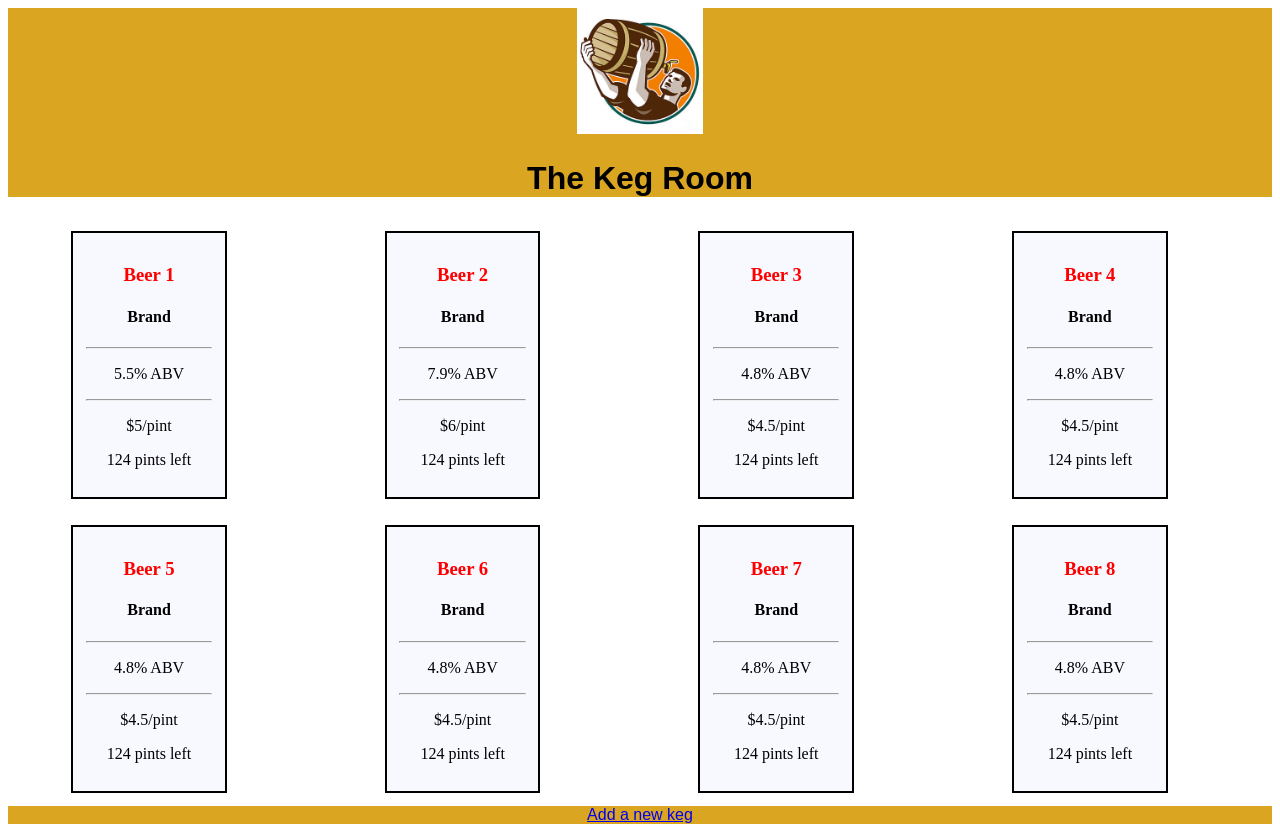
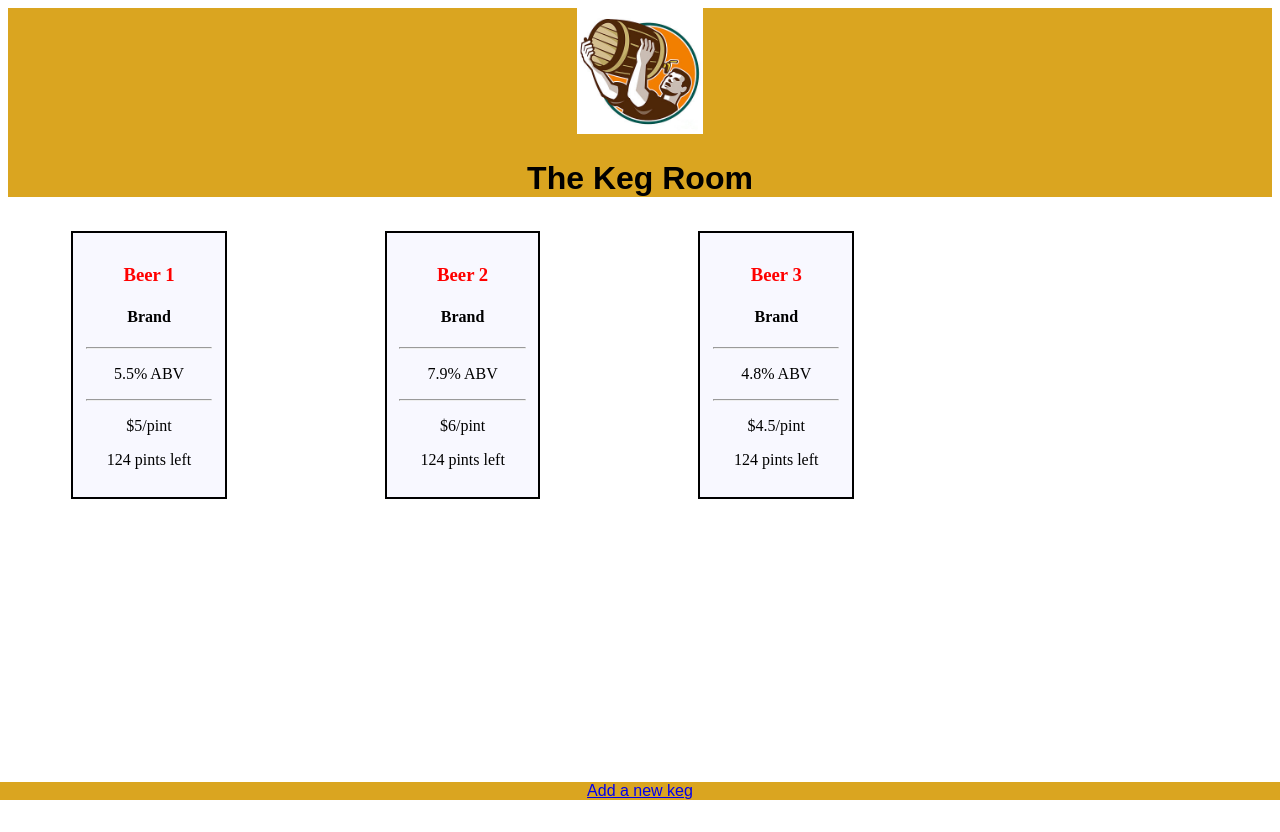
Before and after one commit to eswotinsky/keg-room-react, a React app: page /#/ in a window 1280 px wide. After the commit the page ends 800 px from the top, so only its background shows below. Built offline with nearby package versions, Linux system fonts and the light colour scheme.

Commit message:
refactor kegList data into App.jsx

```diff
--- a/src/components/App.jsx
+++ b/src/components/App.jsx
@@ -6,12 +6,50 @@ import KegList from './KegList';
 import AddKegForm from './AddKegForm';
 import Error404 from './Error404';
 
-function App(){
+class App extends React.Component {
+
+  constructor(props) {
+    super(props);
+    this.state = {
+      kegList: [
+        {
+          name: 'Beer 1',
+          brand: 'Brand',
+          price: 5,
+          alcoholContent: 5.5,
+          pintsLeft:124
+        },
+        {
+          name: 'Beer 2',
+          brand: 'Brand',
+          price: 6,
+          alcoholContent: 7.9,
+          pintsLeft:124
+        },
+        {
+          name: 'Beer 3',
+          brand: 'Brand',
+          price: 4.5,
+          alcoholContent: 4.8,
+          pintsLeft:124
+        }
+      ]
+    };
+    this.handleNewKeg = this.handleNewKeg.bind(this);
+  }
+
+  handleNewKeg(keg) {
+    let newState = Object.assign({}, this.state.kegList);
+  }
+
+render() {
+
+
   return (
     <div>
       <Header />
       <Switch>
-        <Route exact path='/' component={KegList} />
+        <Route exact path='/' render={()=><KegList kegList={this.state.kegList} />} />
         <Route path='/add-keg' component={AddKegForm} />
         <Route component={Error404} />
       </Switch>
@@ -19,5 +57,6 @@ function App(){
     </div>
   );
 }
+}
 
 export default App;
--- a/src/components/Footer.jsx
+++ b/src/components/Footer.jsx
@@ -6,7 +6,7 @@ function Footer(){
     <div className="footer">
       <style jsx>{`
           div.footer {
-            position:relative;
+            position:fixed;
             bottom:0;
             left:0;
             width:100%;
--- a/src/components/KegList.jsx
+++ b/src/components/KegList.jsx
@@ -1,69 +1,11 @@
 import React from 'react';
 import Keg from './Keg';
+import PropTypes from 'prop-types';
 
-var masterKegList = [
-  {
-    name: 'Beer 1',
-    brand: 'Brand',
-    price: 5,
-    alcoholContent: 5.5,
-    pintsLeft:124
-  },
-  {
-    name: 'Beer 2',
-    brand: 'Brand',
-    price: 6,
-    alcoholContent: 7.9,
-    pintsLeft:124
-  },
-  {
-    name: 'Beer 3',
-    brand: 'Brand',
-    price: 4.5,
-    alcoholContent: 4.8,
-    pintsLeft:124
-  },
-  {
-    name: 'Beer 4',
-    brand: 'Brand',
-    price: 4.5,
-    alcoholContent: 4.8,
-    pintsLeft:124
-  },
-  {
-    name: 'Beer 5',
-    brand: 'Brand',
-    price: 4.5,
-    alcoholContent: 4.8,
-    pintsLeft:124
-  },
-  {
-    name: 'Beer 6',
-    brand: 'Brand',
-    price: 4.5,
-    alcoholContent: 4.8,
-    pintsLeft:124
-  },
-  {
-    name: 'Beer 7',
-    brand: 'Brand',
-    price: 4.5,
-    alcoholContent: 4.8,
-    pintsLeft:124
-  },
-  {
-    name: 'Beer 8',
-    brand: 'Brand',
-    price: 4.5,
-    alcoholContent: 4.8,
-    pintsLeft:124
-  }
-];
-
-function KegList(){
+function KegList(props){
   return (
     <div>
-      {masterKegList.map((keg, index) =>
+      {props.kegList.map((keg, index) =>
         <Keg name={keg.name}
           brand={keg.brand}
           price={keg.price}
@@ -76,4 +18,8 @@ function KegList(){
   );
 }
 
+KegList.propTypes = {
+  kegList: PropTypes.array.isRequired
+};
+
 export default KegList;
```
